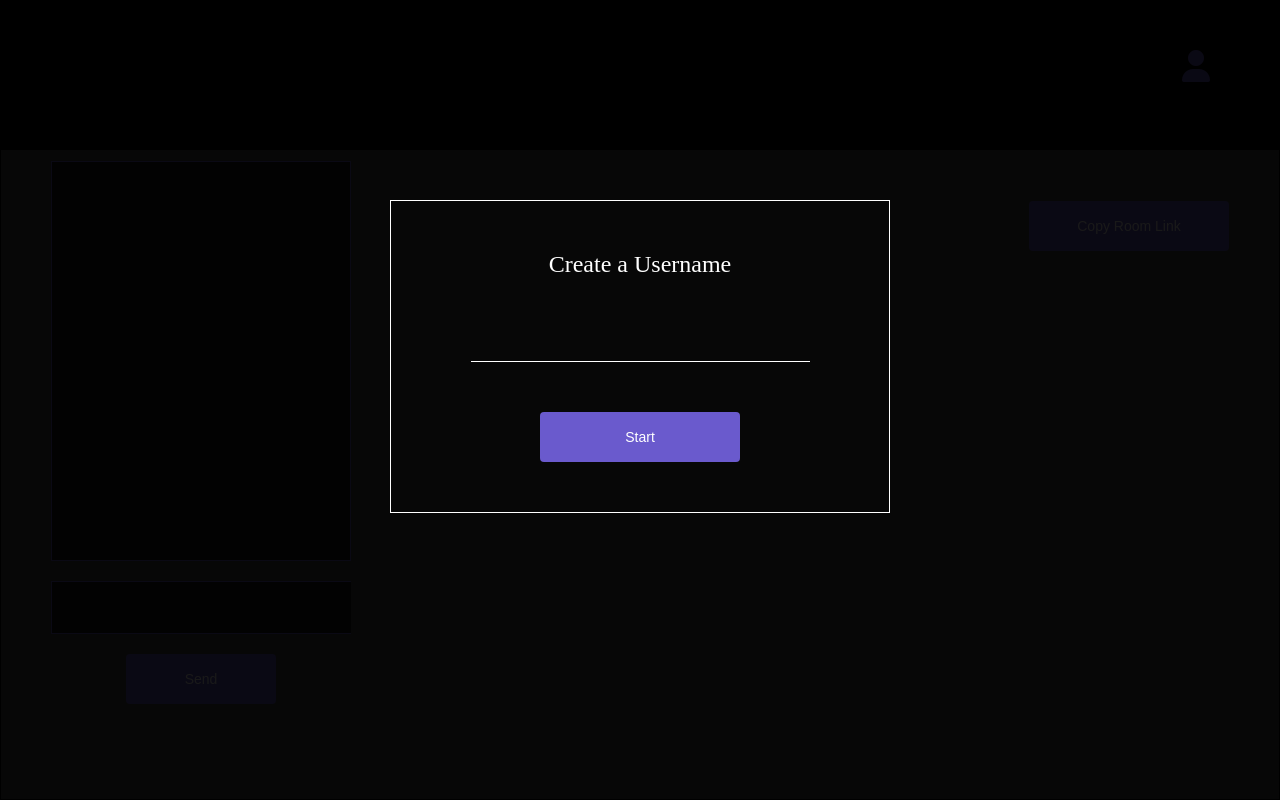
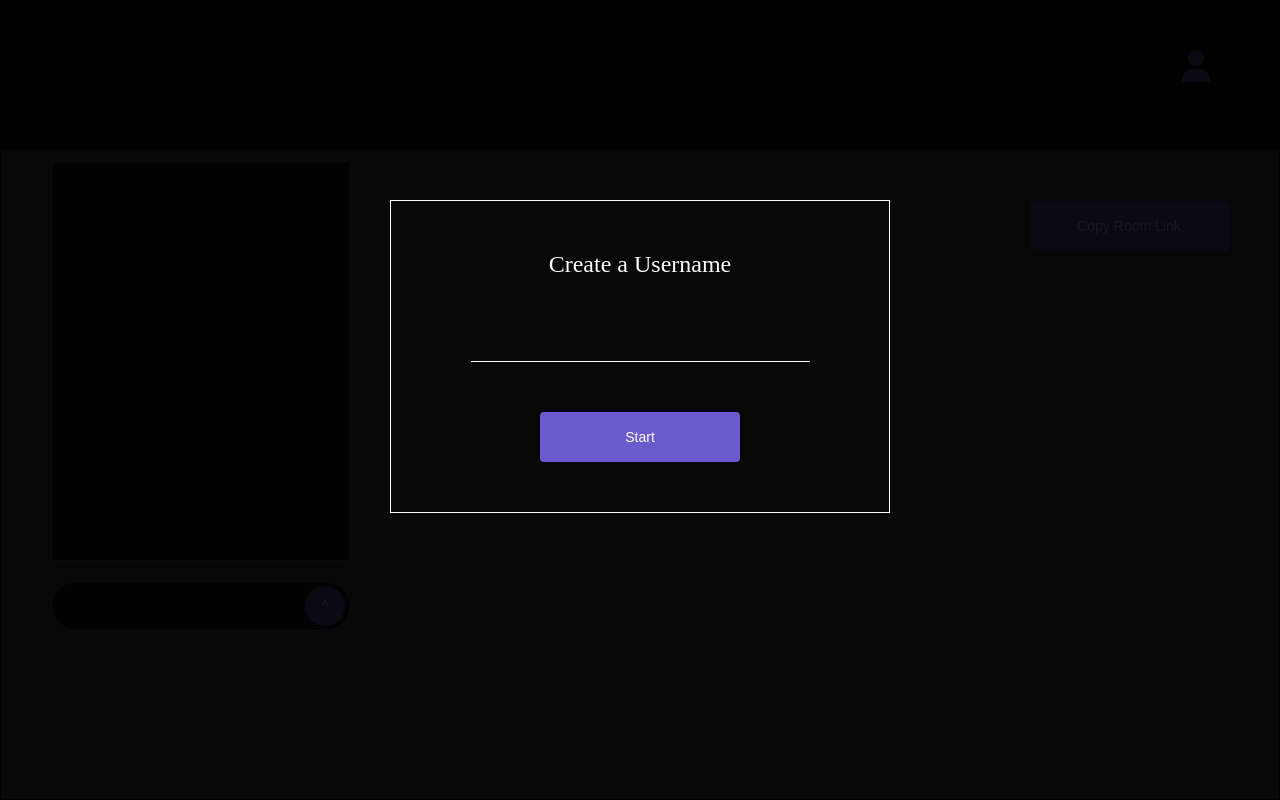
Before and after one commit to tostaylo/Pawn_Talk, a Flask app: page /1 in a window 1280 px wide. Run offline with Flask 2, Linux system fonts and the light colour scheme; parts of the project's set-up code (start-up, migrations or seed data) failed here and were passed over; some libraries are stand-ins or nearby versions.

Commit message:
added styling to chat box

```diff
--- a/project/chat/templates/chat/chat.html
+++ b/project/chat/templates/chat/chat.html
@@ -36,7 +36,7 @@
         </div>
         <div id="message_input_container">
             <input type="text" id="my_message">
-            <button class="button" id="send_button">Send</button>
+            <button class="button" id="send_button">^</button>
         </div>
     </div>
 </div>
--- a/project/static/chat.js
+++ b/project/static/chat.js
@@ -145,10 +145,12 @@ socket.on('message', function (msg) {
     let username = $('#username_input').val();
 
     if (msg.username === username) {
-        $('#messages').append('<li class="buffer">yo</li><li class="right"><p class ="span_right">' + msg.data + '</p></li>');
+        var itemR = $('<li class="buffer">'+ username +'</li><li class="right"><p class ="span_right">' + msg.data + '</p></li>').hide().fadeIn(1000);
+        $('#messages').append(itemR);
         $("#messages").scrollTop($('#messages').height())
     } else {
-        $('#messages').append('<li class="buffer">yo</li><li class="left"><p class ="span_left">' + msg.data + '</p></li>');
+        var itemL = $('<li class="buffer">'+ username + '</li><li class="left"><p class ="span_left">' + msg.data + '</p></li>').hide().fadeIn(1000);
+        $('#messages').append(itemL);
         $("#messages").scrollTop($('#messages').height())
     }
 });
--- a/project/static/style.css
+++ b/project/static/style.css
@@ -156,12 +156,13 @@ color: white;
     position: relative;
     overflow: auto;
     border: 1px solid #6a5acd ;
+    border-radius: 4px;
     background: rgba(0, 0, 0, .7);
 }
 
 #message_input_container {
     width: 100%;
-    display: block;
+    position: relative;
 }
 
 #messages {
@@ -170,7 +171,7 @@ color: white;
 }
 
 #my_message {
-
+    width: 100%;
     border: 1px solid #6a5acd ;
     background: rgba(0, 0, 0, .7);
     color: white;
@@ -178,13 +179,20 @@ color: white;
     outline: none;
     margin-top: 20px;
     padding: 10px;
+    padding-right: 50px;
+    height: 50px;
+    border-radius: 4000px;
+    position: relative;
 }
 
 #send_button {
-    width: 150px;
-    height: 50px;
-    display: block;
-    margin:20px auto;
+    width: 40px;
+    height: 40px;
+    margin:25px auto;
+    border-radius: 100%;
+    position: absolute;
+    right: 6px;
+    top: 0;
 }
 
 li {
@@ -226,7 +234,7 @@ ul {
     word-wrap: break-word;
     margin:0;
     min-width: 50px;
-    max-width: 150px;
+    max-width: 200px;
     display:inline-block;
     text-align: center;
 
@@ -241,7 +249,7 @@ ul {
     word-wrap: break-word;
     margin:0;
     min-width: 50px;
-    max-width: 150px;
+    max-width: 200px;
     display: inline-block;
     text-align: center;
 
```
